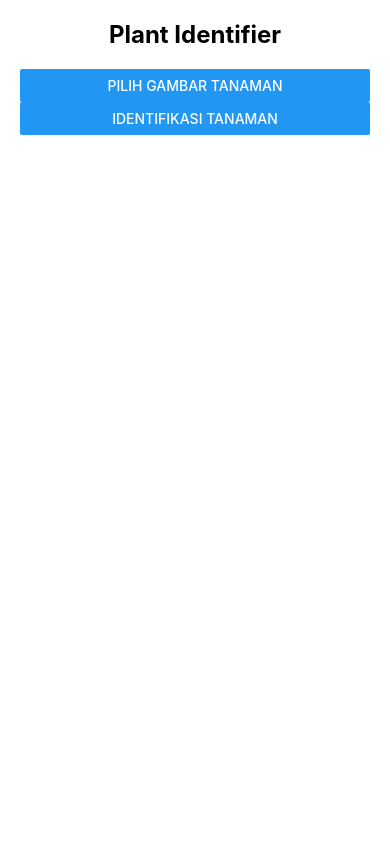
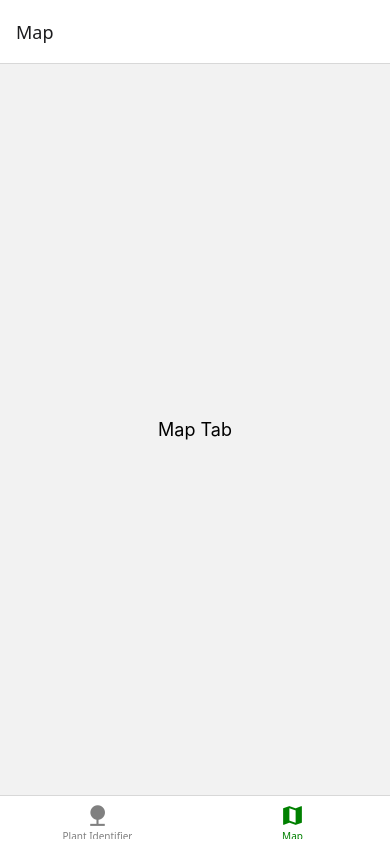
Before and after one commit to fuadagus/FloraSense, a React Native app: screen /Map in a window 390 px wide. Built offline with nearby package versions, Linux system fonts and the light colour scheme.

Commit message:
feat: tab navigation

```diff
--- a/App.tsx
+++ b/App.tsx
@@ -1,11 +1,13 @@
 import React from 'react';
 import { StyleSheet, SafeAreaView } from 'react-native';
 import PlantIdentifier from './PlantIdentifier'; // Adjust the path as necessary
+import TabNavigation from './TabNavigation';
 
 const App = () => {
   return (
     <SafeAreaView style={styles.container}>
-      <PlantIdentifier />
+      {/* <PlantIdentifier /> */}
+      <TabNavigation />
     </SafeAreaView>
   );
 };
--- /dev/null
+++ b/Map.jsx
@@ -0,0 +1,24 @@
+import React from 'react';
+import { View, Text, StyleSheet } from 'react-native';
+
+const Map = () => {
+  return (
+    <View style={styles.container}>
+      <Text style={styles.text}>Map Tab</Text>
+      {/* Add your Map functionality here */}
+    </View>
+  );
+};
+
+const styles = StyleSheet.create({
+  container: {
+    flex: 1,
+    justifyContent: 'center',
+    alignItems: 'center',
+  },
+  text: {
+    fontSize: 18,
+  },
+});
+
+export default Map;
--- /dev/null
+++ b/TabNavigation.jsx
@@ -0,0 +1,42 @@
+import React from 'react';
+import { NavigationContainer } from '@react-navigation/native';
+import { createBottomTabNavigator } from '@react-navigation/bottom-tabs';
+import Icon from 'react-native-vector-icons/MaterialIcons';
+
+import PlantIdentifier from './PlantIdentifier';
+import Map from './Map';
+
+
+const Tab = createBottomTabNavigator();
+
+const TabNavigation = () => {
+  return (
+    <NavigationContainer>
+      <Tab.Navigator
+        screenOptions={({ route }) => ({
+          tabBarIcon: ({ color, size }) => {
+            let iconName;
+
+            if (route.name === 'Plant Identifier') {
+              iconName = 'nature';
+            } else if (route.name === 'Map') {
+              iconName = 'map';
+            } else if (route.name === 'Another Tab') {
+              iconName = 'menu';
+            }
+
+            return <Icon name={iconName} size={size} color={color} />;
+          },
+          tabBarActiveTintColor: 'green',
+          tabBarInactiveTintColor: 'gray',
+        })}
+      >
+        <Tab.Screen name="Plant Identifier" component={PlantIdentifier} />
+        <Tab.Screen name="Map" component={Map} />
+        {/* <Tab.Screen name="Another Tab" component={AnotherTab} /> */}
+      </Tab.Navigator>
+    </NavigationContainer>
+  );
+};
+
+export default TabNavigation;
```
Also changed, not shown: package.json (+8 -4 lines), 1 other file (tests, documents, lock files or other folders).
